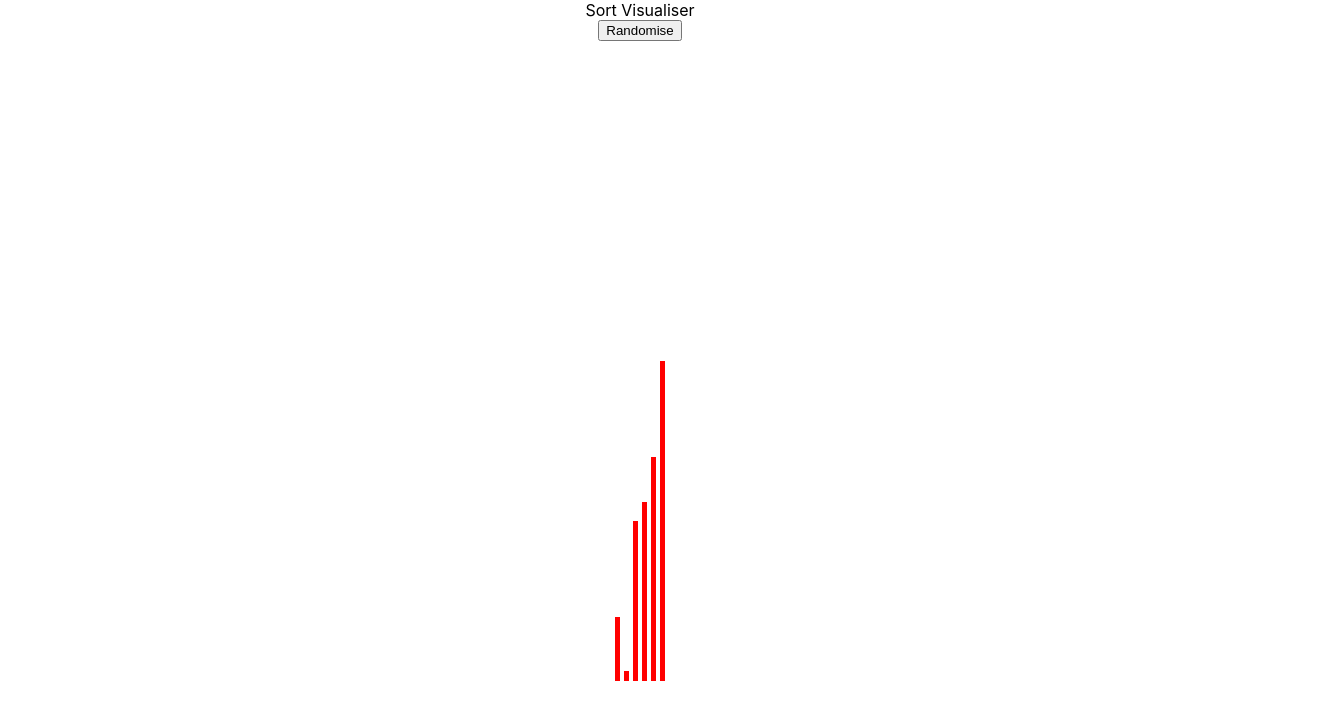
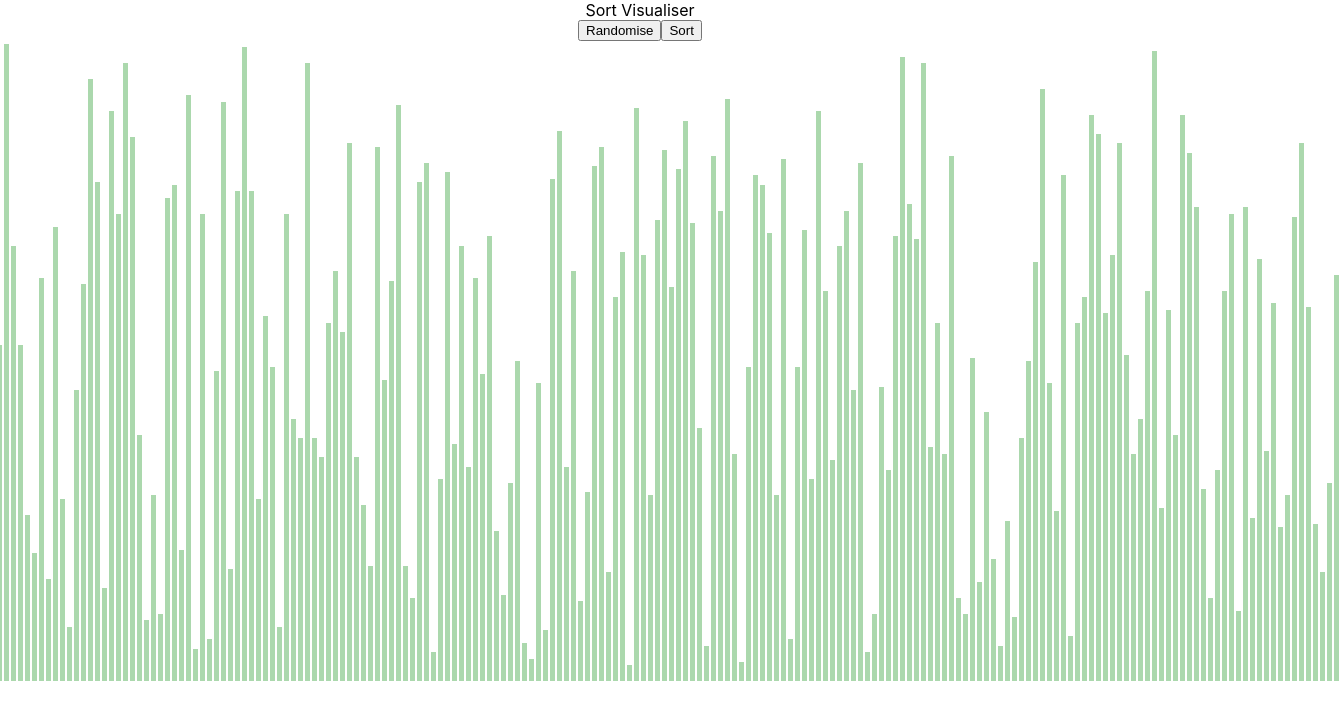
Before and after one commit to saurabhanand-git/sorting-visualiser-ReactJS, a React (Create React App) app: page / in a window 1280 px wide. Shown: the top 720 px of the page, 1340 px wide, since content can reach past the window. Built offline with nearby package versions, Linux system fonts and the light colour scheme.

Commit message:
adds hard coded js sort to see visualisation

```diff
--- a/src/components/Content.jsx
+++ b/src/components/Content.jsx
@@ -1,9 +1,15 @@
 import React, { Component } from "react";
 import styled from "styled-components";
+import { generateNewArray } from "./utils/arrays";
 
 const ContentContainer = styled.div`
   display: flex;
   flex-direction: column;
+  align-items: center;
+`;
+
+const Controls = styled.div`
+  display: flex;
 `;
 
 const Bars = styled.div`
@@ -16,21 +22,41 @@ const Bars = styled.div`
 const Bar = styled.div`
   width: 5px;
   height: ${(props) => props.h / 2}%;
-  margin: 0 2px 0 2px;
-  background: red;
+  margin: 0 1px 0 1px;
+  background: rgba(15, 145, 21, 0.349);
 `;
 
 class Content extends Component {
   state = {
-    values: [20, 3, 50, 56, 70, 100],
+    values: [],
+    max: 200,
+    min: 5,
+    width: 200,
   };
 
-  componentDidMount() {}
+  componentDidMount() {
+    const { max, min, width } = this.state;
+    this.setState({ values: generateNewArray(max, min, width) });
+  }
+
+  handleRandomise = () => {
+    const { max, min, width } = this.state;
+    this.setState({ values: generateNewArray(max, min, width) });
+  };
+
+  handleSort = () => {
+    const sortedArr = this.state.values.sort((a, b) => a - b);
+    this.setState({ values: sortedArr });
+    console.log(this.state.values);
+  };
 
   render() {
     return (
       <ContentContainer>
-        <button>Randomise</button>
+        <Controls>
+          <button onClick={this.handleRandomise}>Randomise</button>
+          <button onClick={this.handleSort}>Sort</button>
+        </Controls>
         <Bars>
           {this.state.values.map((value) => {
             return <Bar h={value}></Bar>;
```
Also changed, not shown: 1 other file (tests, documents, lock files or other folders).
